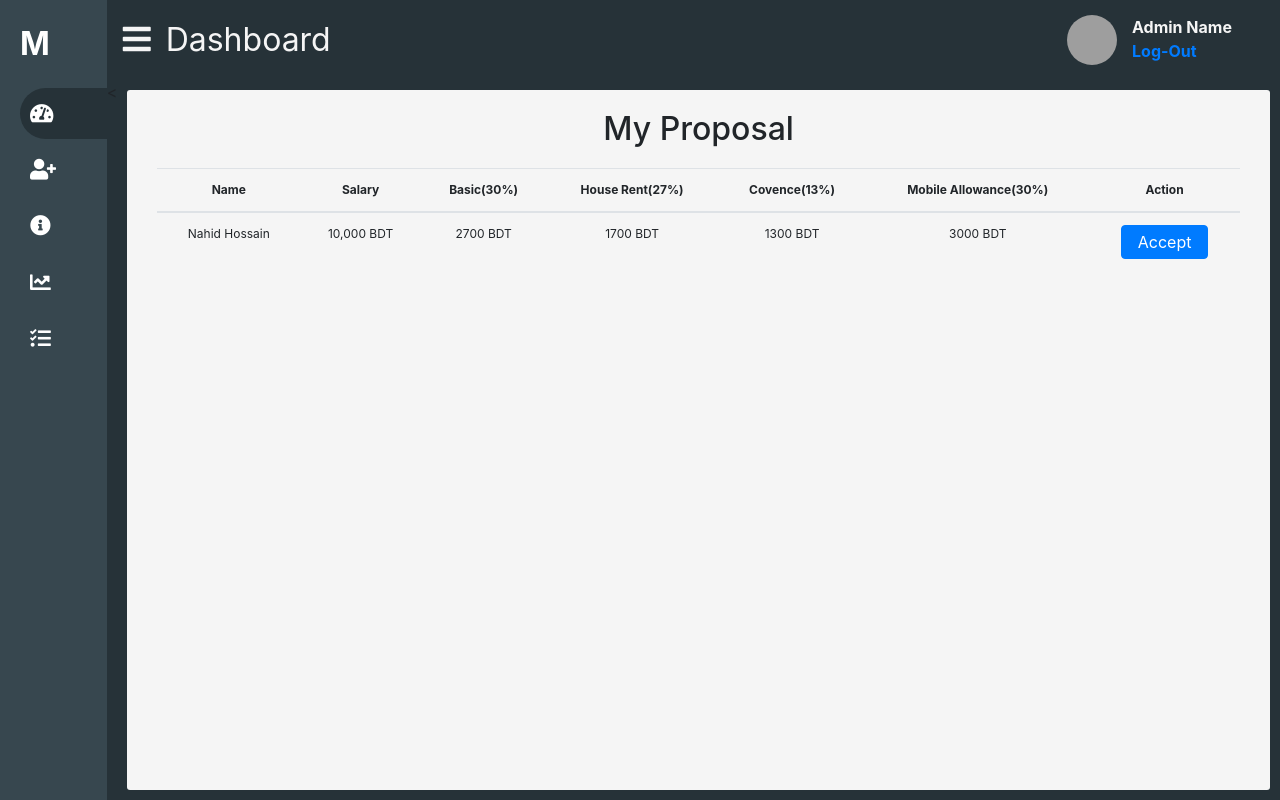
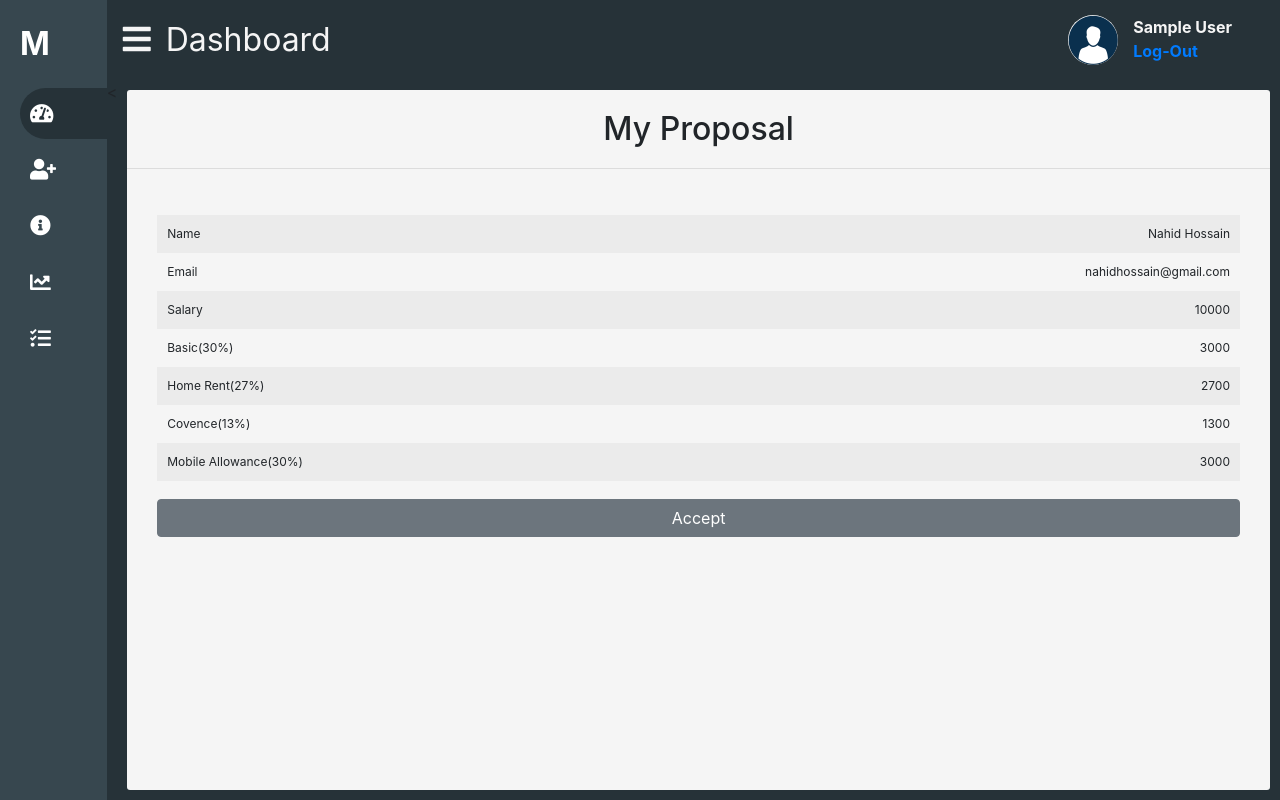
Before and after one commit to nahidhossain123/EmployeeManagementSystem, a PHP site: page /Employee.php in a window 1280 px wide. Run offline with PHP 8.4, Linux system fonts and the light colour scheme; the visitor is signed in with stand-in values (Sample User, id 1); tables that the repository leaves empty or names only in its code hold one stand-in row (values such as "Sample post"); some libraries are stand-ins or nearby versions; grey boxes are pictures that could not be loaded.

Commit message:
Employee login feature

```diff
--- a/AdminLogin.php
+++ b/AdminLogin.php
@@ -28,7 +28,7 @@
             {
                 $_SESSION['user']=$value['admin_email'];
                 $email=$value['admin_email'];
-                if(isset($_POST["rem"][0]))
+                if(isset($_POST["rem"]))
                 {
                     setcookie("user","$email",time() + (86400 * 7), "/");
                 }
@@ -67,8 +67,8 @@
                     <input type="password" class="form-control" id="exampleInputPassword1" name="pass" required>
                 </div>
                 <div class="form-group form-check">
-                    <input type="checkbox" class="form-check-input" id="exampleCheck1">
-                    <label class="form-check-label" for="exampleCheck1" name="rem[]" value="1">Remember Me</label>
+                    <input type="checkbox" class="form-check-input" id="exampleCheck1" name='rem' value="1">
+                    <label class="form-check-label" for="exampleCheck1" value="1">Remember Me</label>
                 </div>
                 <button type="submit" name="sub" class="btn btn-primary w-100">Log-In</button>
                 <small id="emailHelp" class="form-text text-muted"><?php echo $error ?></small>
--- a/Css/style.css
+++ b/Css/style.css
@@ -107,7 +107,20 @@
      overflow-x: scroll;
  }
  .table-item{
-     padding:0 30px;
+     padding:30px 30px;
+     display: flex;
+     flex-direction: column;
+ }
+ .table-item #odd{
+     background-color: #ebebeb;
+
+ }
+
+ .table-item span{
+     padding:5px;
+     display: flex;
+     justify-content: space-between;
+
  }
  .content h2{
      text-align: center;
--- a/Employee.php
+++ b/Employee.php
@@ -1,3 +1,28 @@
+<?php
+    include "connection.php";
+    session_start();
+    if(!isset($_SESSION['user']))
+    {
+      if(!isset($_COOKIE['user']))
+      {
+        header("Location:EmployeeLogin.php");
+      }else{
+          $val=$_COOKIE['user'];
+      }
+    }
+    else{
+        $val=$_SESSION['user'];
+    }
+    $sql="SELECT * FROM temp_employee WHERE em_email='$val'";
+    $result=mysqli_query($conn,$sql);
+    $row=mysqli_num_rows($result);
+    $val=mysqli_fetch_assoc($result);
+    if($row==0)
+    {
+        header("Location:EmployeeLogin.php");
+    }
+?>
+
 <!DOCTYPE html>
 <html lang="en">
 <head>
@@ -18,8 +43,8 @@
             <div class="admin-details">
                 <img src="Media/profile.png" alt="profile image">
                 <div class="admin-text">
-                    <span> Admin Name</span>
-                    <span><a href="#">Log-Out</a></span>
+                    <span> <?php echo $val['em_name'] ?></span>
+                    <span><a href="EmLogout.php">Log-Out</a></span>
                 </div>
 
             </div>
@@ -39,31 +64,17 @@
         <div class="content">
             <<div class="table1">
                 <h2>My Proposal</h2>
+                <hr>
                 <div class="table-item">
-                <table class="table text-center">
-                    <thead>
-                        <tr>
-                        <th scope="col">Name</th>
-                        <th scope="col">Salary</th>
-                        <th scope="col">Basic(30%)</th>
-                        <th scope="col">House Rent(27%)</th>
-                        <th scope="col">Covence(13%)</th>
-                        <th scope="col">Mobile Allowance(30%)</th>
-                        <th scope="col">Action</th>
-                        </tr>
-                    </thead>
-                    <tbody>
-                        <tr>
-                        <td>Nahid Hossain</td>
-                        <td>10,000 BDT</td>
-                        <td>2700 BDT</td>
-                        <td>1700 BDT</td>
-                        <td>1300 BDT</td>
-                        <td>3000 BDT</td>
-                        <td><a href="#" class="btn btn-primary py-1 px-3">Accept</a></td>
-                        </tr>
-                    </tbody>
-                    </table>
+                    <span id="odd"><span>Name</span><span>Nahid Hossain</span></span>
+                    <span><span>Email</span><span>nahidhossain@gmail.com</span></span>
+                    <span id="odd"><span>Salary</span><span>10000</span></span>
+                    <span><span>Basic(30%)</span><span>3000</span></span>
+                    <span id="odd"><span>Home Rent(27%)</span><span>2700</span></span>
+                    <span><span>Covence(13%)</span><span>1300</span></span>
+                    <span id="odd"><span>Mobile Allowance(30%)</span><span>3000</span></span>
+                    <br>
+                    <a href="" class="btn btn-secondary">Accept</a>
                 </div>
             </div>
         </div>
```
Also changed, not shown: AddEmployee.php (+20 -7 lines), Admin.php (+12 -3 lines), EmLogout.php (added, +8 -0 lines), EmployeeLogin.php (+48 -6 lines), Media/profile.png (added).
